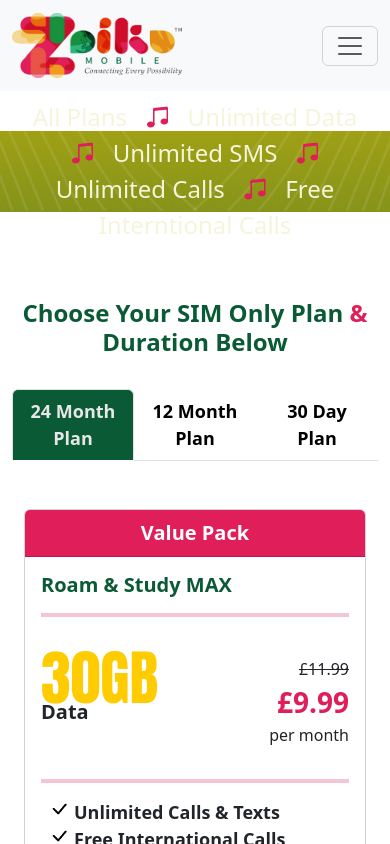
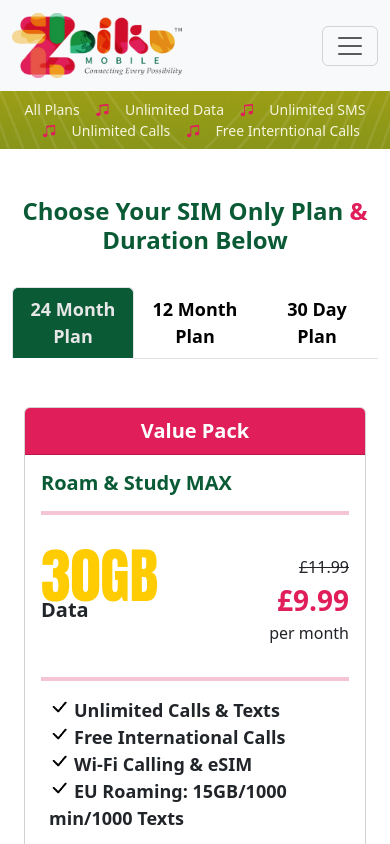
Before and after one commit to Euronoxx/zmuk, a Next.js app: page /plans in a window 390 px wide. Shown: the top 844 px of the page. Built offline with nearby package versions, Linux system fonts and the light colour scheme.

Commit message:
Mobile view updated

```diff
--- a/app/globals.css
+++ b/app/globals.css
@@ -496,6 +496,7 @@
   display: flex;
   flex-direction: row;
   justify-content: center;
+  flex-wrap: wrap;
 }
 .aboutgreybox .whitebox {
   display: flex;
@@ -522,7 +523,10 @@
 .whitebox > div {
   margin: 10px;
 }
-
+.aboutbannerimg {
+  width: 100%;
+  height: auto;
+}
 .footer {
   background-image: url('/img/footer-bg.jpeg');
   background-repeat: no-repeat;
@@ -568,4 +572,24 @@
   .slide1, .slide2, .slide3, .slide4, .slide5, .slide6, .slide7 {
       height: 300px;
   }
+  .aboutbox {
+    margin-top: -12px;
+    font-size: 14px;
+    width: 100%;
+  }
+  .headbar {
+    font-size: 14px;
+  }
+  .aboutgreybox .imgbox {
+    flex-direction: column;
+  }
+  .aboutgreybox .whitebox {
+    flex-direction: column;
+  }
+  .aboutgreybox .whitebox .txtbox {
+    width: 60%;
+  }
+  .aboutbox h2 {
+    font-size: 16px;
+  }
 }
```
Also changed, not shown: app/about-us/page.js (+4 -4 lines).
